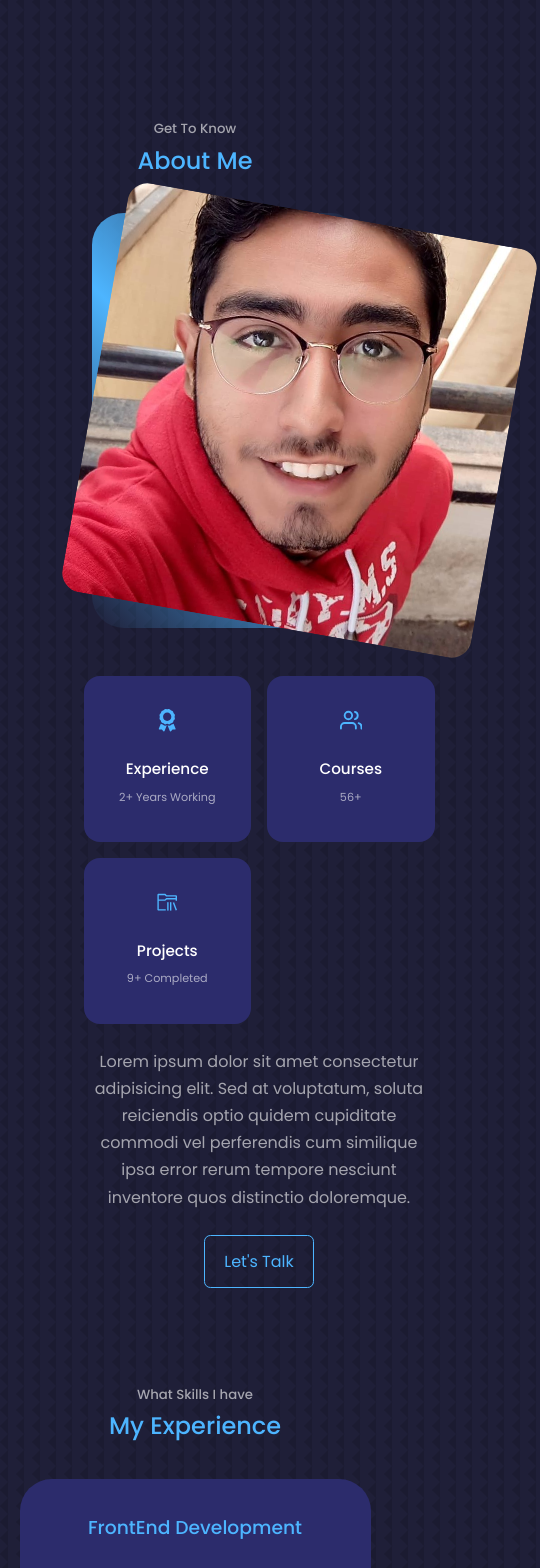
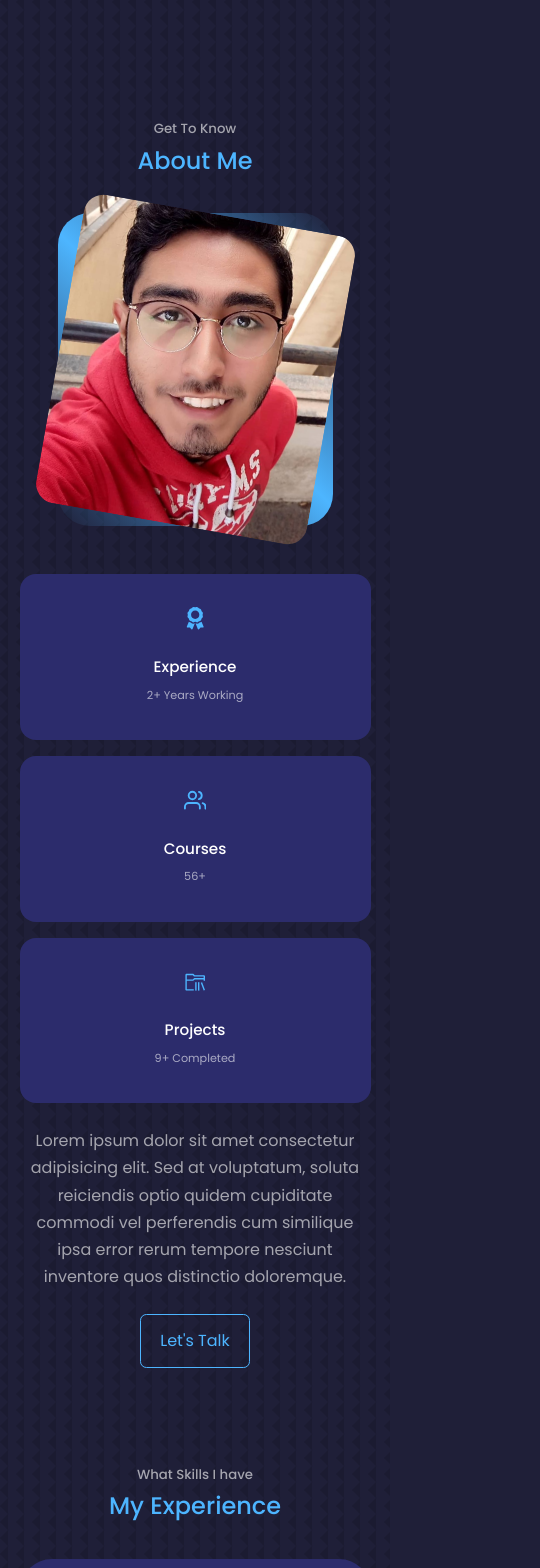
Before and after one commit to MarwanMohamedRefaei/MarwanPortfolio, a React (Create React App) app: page / in a window 390 px wide. Shown: the part 822-2390 px from the top of the page, 540 px wide, since content can reach past the window. Built offline with nearby package versions, Linux system fonts and the light colour scheme.

Commit message:
second commit

```diff
--- a/package.json
+++ b/package.json
@@ -1,4 +1,5 @@
 {
+  "homepage": "https://MarwanMohamedRefaei.github.io/MarwanPortfolio",
   "name": "react-portfolio-website",
   "version": "0.1.0",
   "private": true,
@@ -16,6 +17,8 @@
     "web-vitals": "^2.1.4"
   },
   "scripts": {
+    "predeploy":"npm run build",
+    "deploy":"gh-pages -d build",
     "start": "react-scripts start",
     "build": "react-scripts build",
     "test": "react-scripts test",
--- a/src/components/about/about.css
+++ b/src/components/about/about.css
@@ -95,19 +95,31 @@
 }
 
 @media screen and (max-width:600px) {
+    .about__container {
+        grid-template-columns: 1fr;
+        align-items: center;
+    }
     .about__me{
-        width: 65%;
+        width: 275px;
+        height: 313px;
         margin: 0 auto 3rem;
     }
 
+    .about__me-image img{
+        height: 313px;
+         width: 275px;
+    }
     .about__cards{
-        grid-template-columns: 1fr 1fr;
+        grid-template-columns: 1fr ;
         gap: 1rem;
     }
 
     .about__content{
         text-align: center;
+        padding-left: 0rem;
+
     }
+
 
     .about__content p {
         margin: 1.5rem 0;
--- a/src/components/portfolio/portfolio.css
+++ b/src/components/portfolio/portfolio.css
@@ -1,6 +1,6 @@
 .portfolio__container {
     display: grid;
-    grid-template-columns: repeat(3,1fr);
+    grid-template-columns: repeat(2,1fr);
     gap: 2.5rem;
 }
 
```
